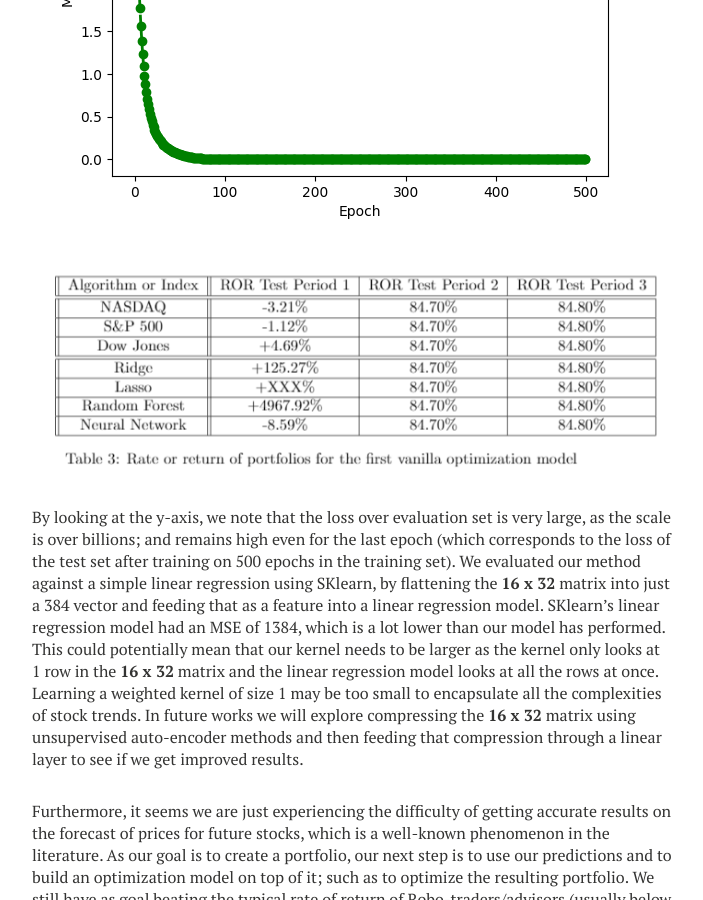
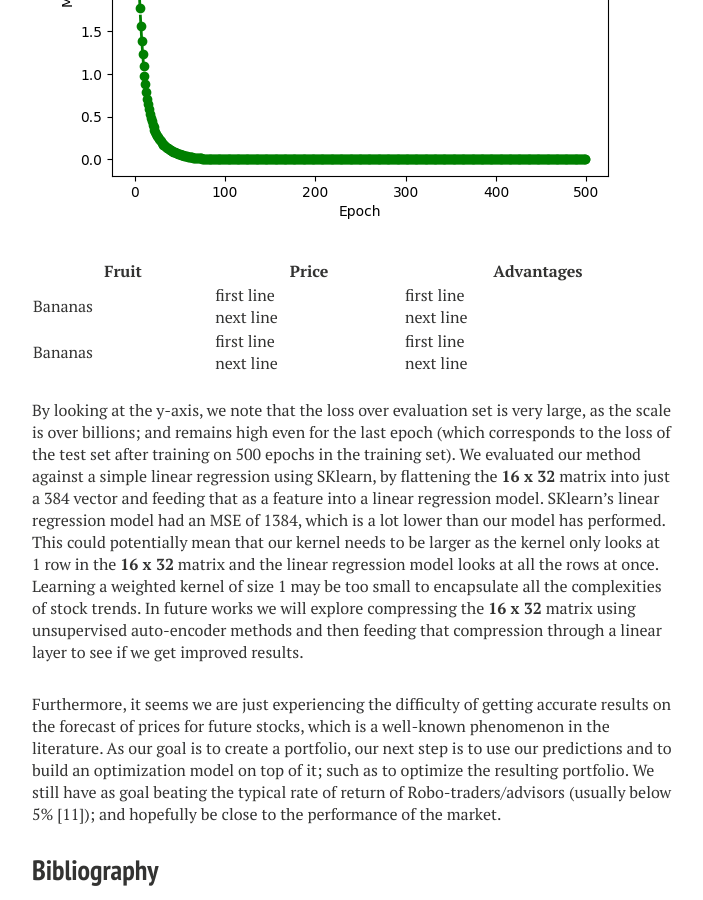
Before and after one commit to ierazo/ierazo.github.io, a Jekyll site: the page built from Machine_Learning_Project.md, in a window 1280 px wide and 900 px high, scrolled down 6280 px. Shown: the whole window, without its empty margins (288-991 px from the left). Built offline with Jekyll 4.4.1, drawn with Linux system fonts in a browser that asks for light colours; nearby versions of some CDN libraries; some web fonts are replaced.

Commit message:
Update Machine_Learning_Project.md

```diff
--- a/Machine_Learning_Project.md
+++ b/Machine_Learning_Project.md
@@ -70,7 +70,10 @@ We show our results in the two figures below, where the first plot shows the res
 
 ![image](/images/MLProject/FigTest1.png)
 
-![image](/images/MLProject/Tab.png)
+| Fruit         | Price                   | Advantages              |
+| ------------- | ----------------------- | ----------------------- |
+| Bananas       | first line<br>next line | first line<br>next line |
+| Bananas       | first line<br>next line | first line<br>next line |
 
 <!---
 <p align="center">
```
